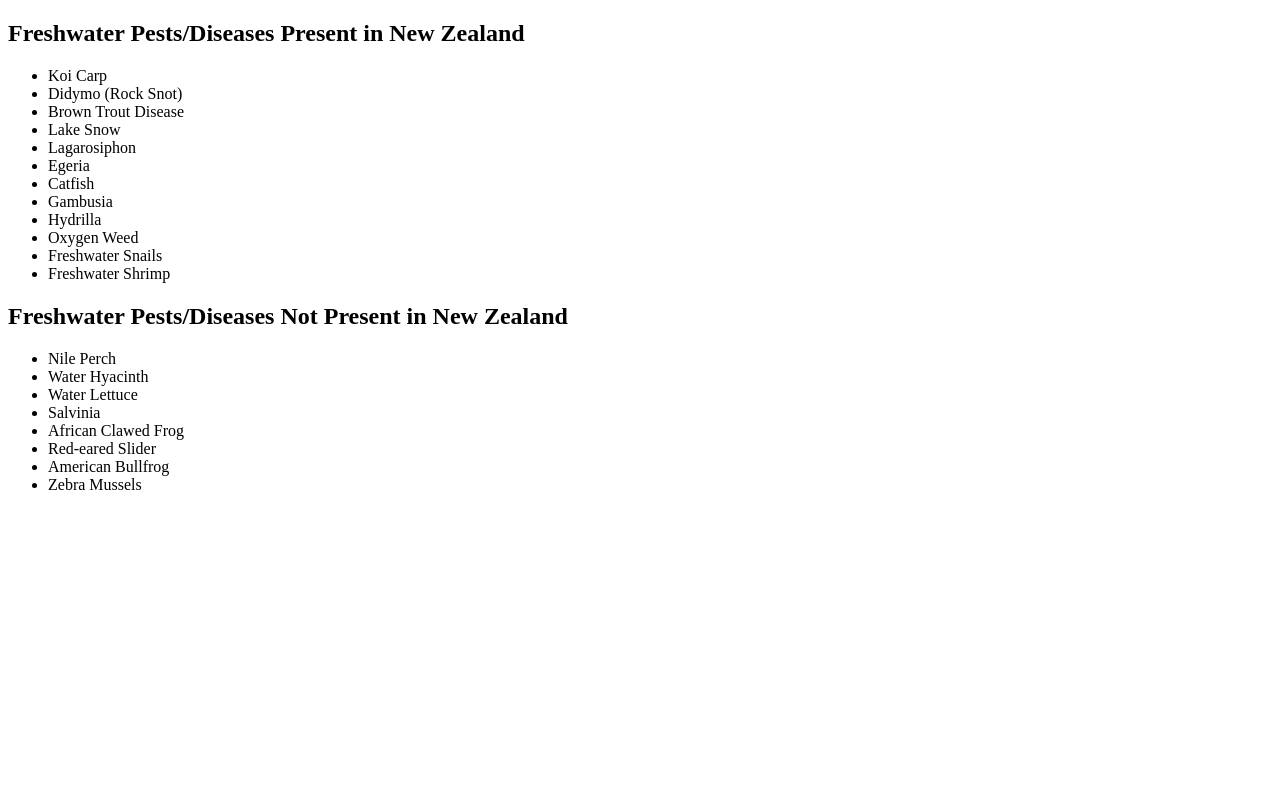
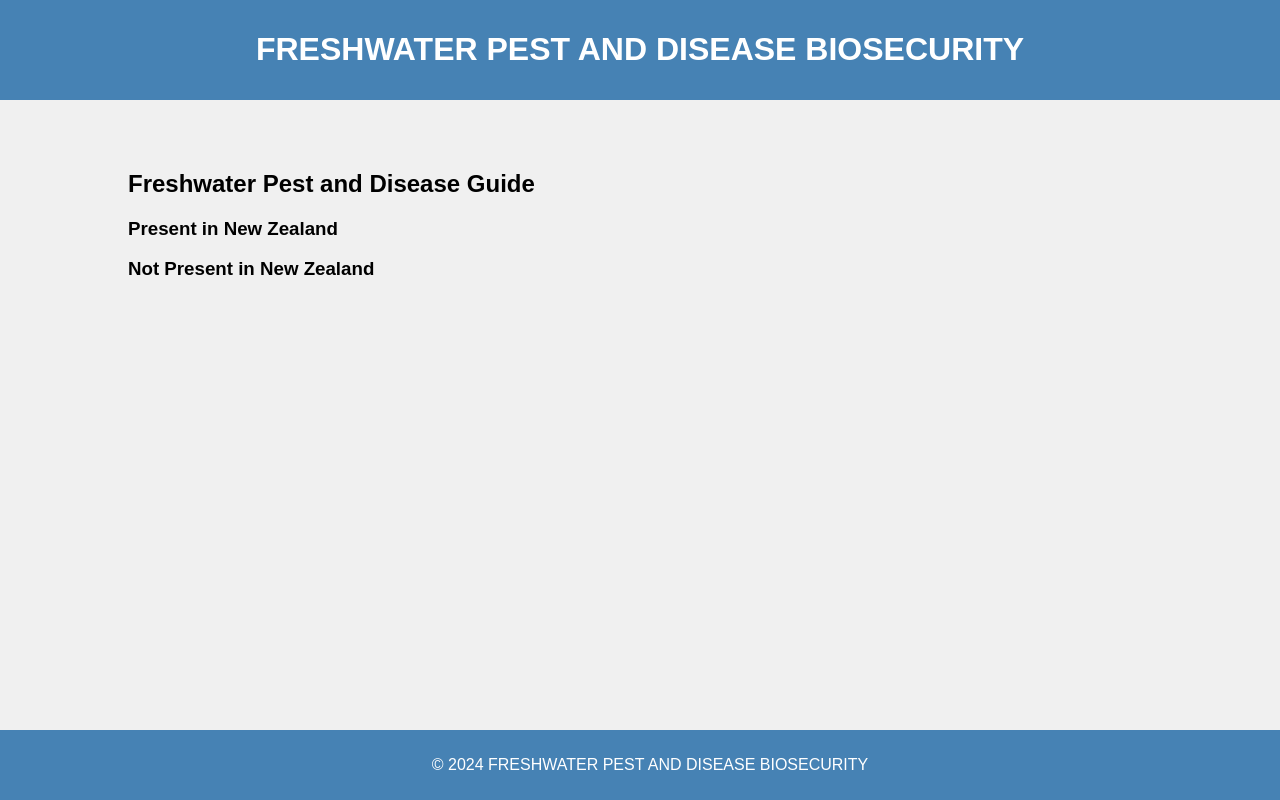
Before and after one commit to Rfengfeng/-Biosecurity-, a Flask app: page /Guide in a window 1280 px wide. Run offline with Flask 3, Linux system fonts and the light colour scheme; the visitor is signed in with stand-in values (Sample User, id 1).

Commit message:
before restructure

```diff
--- a/app.py
+++ b/app.py
@@ -12,6 +12,7 @@
 from mysql.connector import FieldType
 import connect
 from flask_hashing import Hashing
+
 
 app = Flask(__name__)
 hashing = Hashing(app)  #create an instance of hashing
@@ -158,6 +159,51 @@
    return redirect(url_for('login'))
 
 
+
+def getCursor():
+    global dbconn
+    global connection
+    connection = mysql.connector.connect(user=connect.dbuser, \
+    password=connect.dbpass, host=connect.dbhost, auth_plugin='mysql_native_password',\
+    database=connect.dbname, autocommit=True)
+    dbconn = connection.cursor()
+    return dbconn
+
+@app.route('/uploadpanel')
+def uploadpanel():
+    print("index")
+    return render_template('upload.html')
+
+@app.route('/upload', methods=['POST'])
+def upload_file():
+    print("here")
+    if request.method == 'POST':
+        file = request.files['image']
+        print("here")
+        if file:
+            # Read image data
+            image_data = file.read()
+
+            # Store image data as blob in MySQL
+            cursor = getCursor()
+            cursor.execute('INSERT INTO images (image_data) VALUES (%s)', (image_data,))
+            connection.commit()
+            print("success")
+            return 'File uploaded successfully'
+    return 'No file uploaded'
+
+@app.route('/display')
+def display_image():
+    # Fetch blob data from MySQL
+    cursor = getCursor()
+    cursor.execute('SELECT image_data FROM images ORDER BY id DESC LIMIT 1')
+    result = cursor.fetchone()
+
+    # Convert binary blob data to base64 encoding
+    image_data_base64 = base64.b64encode(result[0]).decode('utf-8')
+
+    # Pass base64 encoded image data to template
+    return render_template('display.html', image_data=image_data_base64)
 @app.route('/RiverUser')
 def RiverUser():
     current_user={}
@@ -178,14 +224,18 @@
 
 @app.route('/Guide')
 def Guide():
-    return render_template('Guide.html')
+    current_user={}
+    if session['role'] == 'RiverUser':
+        current_user['is_authenticated']=session['loggedin']
+        current_user['userid']=session['id']
+        current_user['username']=session['username']
+        current_user['role']=session['role']
+    return render_template('Guide.html',current_user=current_user)
+
 
 @app.route('/redirect_to_Guide')
 def redirect_to_Guide():
     return redirect(url_for('Guide'))
-
-
-
 
 
 @app.route('/staff_panel')
@@ -197,7 +247,6 @@
         current_user['username']=session['username']
         current_user['role']=session['role']
         return render_template('staff_panel.html',current_user=current_user)
-
 
 
 @app.route('/admin_panel')
--- a/templates/Guide.html
+++ b/templates/Guide.html
@@ -1,37 +1,49 @@
-<!DOCTYPE html>
-<html lang="en">
-<head>
-    <meta charset="UTF-8">
-    <meta name="viewport" content="width=device-width, initial-scale=1.0">
-    <title>Freshwater Pest and Disease Guide</title>
-</head>
-<body>
-    <h2>Freshwater Pests/Diseases Present in New Zealand</h2>
-    <ul>
-        <li>Koi Carp</li>
-        <li>Didymo (Rock Snot)</li>
-        <li>Brown Trout Disease</li>
-        <li>Lake Snow</li>
-        <li>Lagarosiphon</li>
-        <li>Egeria</li>
-        <li>Catfish</li>
-        <li>Gambusia</li>
-        <li>Hydrilla</li>
-        <li>Oxygen Weed</li>
-        <li>Freshwater Snails</li>
-        <li>Freshwater Shrimp</li>
-    </ul>
+{% extends "base.html" %}
 
-    <h2>Freshwater Pests/Diseases Not Present in New Zealand</h2>
-    <ul>
-        <li>Nile Perch</li>
-        <li>Water Hyacinth</li>
-        <li>Water Lettuce</li>
-        <li>Salvinia</li>
-        <li>African Clawed Frog</li>
-        <li>Red-eared Slider</li>
-        <li>American Bullfrog</li>
-        <li>Zebra Mussels</li>
-    </ul>
-</body>
-</html>
+{% block content %}
+<section>
+    <h2>Freshwater Pest and Disease Guide</h2>
+
+    <!-- Present in NZ -->
+    <h3>Present in New Zealand</h3>
+    <div class="row">
+        {% for pest in present_in_nz %}
+        <div class="col-md-6">
+            <div class="card">
+                <div class="card-body">
+                    <h4 class="card-title">{{ pest.common_name }}</h4>
+                    <p class="card-text">Scientific Name: {{ pest.scientific_name }}</p>
+                    <p class="card-text">Key Characteristics: {{ pest.key_characteristics }}</p>
+                    <p class="card-text">Biology/Description: {{ pest.biology_description }}</p>
+                    <p class="card-text">Impacts: {{ pest.impacts }}</p>
+                    <p class="card-text">Present in NZ: Yes</p>
+                    <!-- Include primary image here -->
+                    <img src="{{ pest.primary_image }}" alt="Primary Image" class="img-fluid">
+                </div>
+            </div>
+        </div>
+        {% endfor %}
+    </div>
+
+    <!-- Not Present in NZ -->
+    <h3>Not Present in New Zealand</h3>
+    <div class="row">
+        {% for pest in not_present_in_nz %}
+        <div class="col-md-6">
+            <div class="card">
+                <div class="card-body">
+                    <h4 class="card-title">{{ pest.common_name }}</h4>
+                    <p class="card-text">Scientific Name: {{ pest.scientific_name }}</p>
+                    <p class="card-text">Key Characteristics: {{ pest.key_characteristics }}</p>
+                    <p class="card-text">Biology/Description: {{ pest.biology_description }}</p>
+                    <p class="card-text">Impacts: {{ pest.impacts }}</p>
+                    <p class="card-text">Present in NZ: No</p>
+                    <!-- Include primary image here -->
+                    <img src="{{ pest.primary_image }}" alt="Primary Image" class="img-fluid">
+                </div>
+            </div>
+        </div>
+        {% endfor %}
+    </div>
+</section>
+{% endblock %}
--- a/templates/riveruserprofile.html
+++ b/templates/riveruserprofile.html
@@ -91,6 +91,7 @@
             <input type="password" id="confirm_password" name="confirm_password" minlength="6" required>
 
             <input type="submit" value="Save Profile">
+
         </form>
     </div>
 </body>
--- a/templates/staff_panel.html
+++ b/templates/staff_panel.html
@@ -27,7 +27,7 @@
 <!-- Guide Management Section -->
 <section>
     <h3>Guide Management</h3>
-    <p>View, add, update, and delete details and images in the guide.</p>
+
     <!-- Guide 操作链接 -->
     <ul>
         <li><a href="/view_guide">View Guide</a></li>
```
Also changed, not shown: templates/RiverUser_panel.html (+64 -23 lines), templates/admin_panel.html (+4 -4 lines), static/default profile.png (added).
